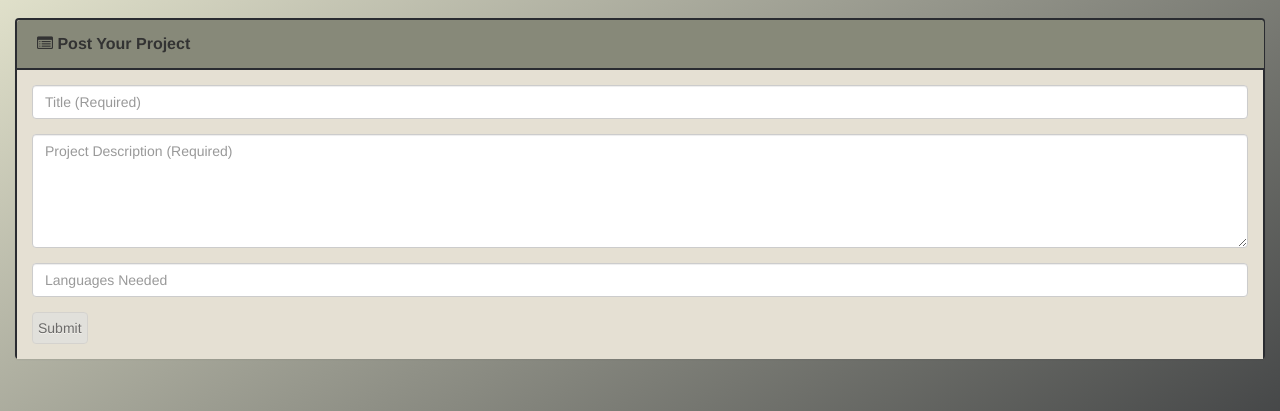
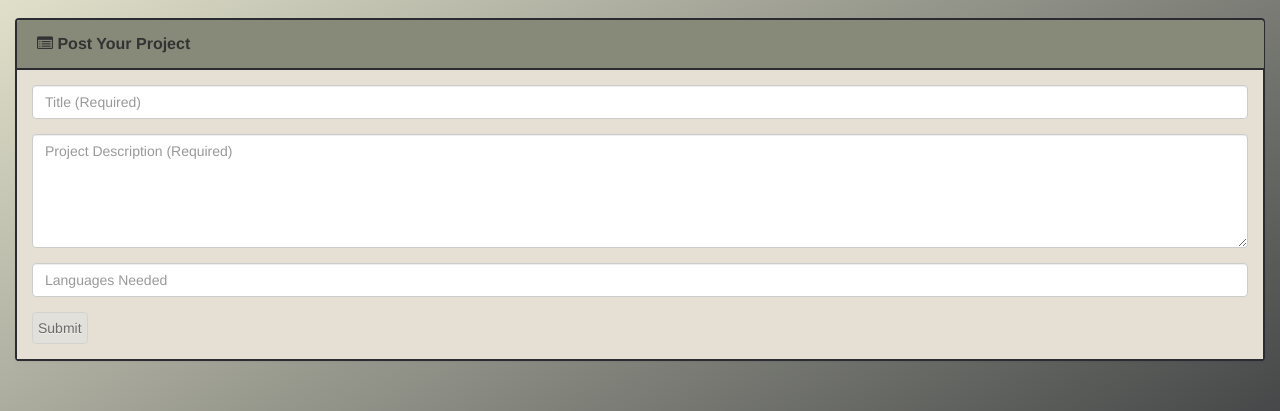
Before and after one commit to drewwmercer/developer-ocs, a React (Create React App) app in the folder client/: page /new in a window 1280 px wide. Shown: the part 167-578 px from the top of the page. Built offline with nearby package versions, Linux system fonts and the light colour scheme; no server answers; the HTML template or start-up script is replaced by a standard one.

Commit message:
Border styling

```diff
--- a/client/src/components/List/List.css
+++ b/client/src/components/List/List.css
@@ -1,6 +1,6 @@
 .list-overflow-container {
   max-height: 545px;
-  border: 1px solid #2a2c31;
+  border-bottom: 2px solid #2a2c31;
   border-bottom-right-radius: 4px;
   overflow-y: auto;
   overflow-x: hidden;
--- a/client/src/components/Nav/Nav.css
+++ b/client/src/components/Nav/Nav.css
@@ -23,7 +23,6 @@
 .branches {
   float: right;
   margin-top: 40px;
-  margin-right: 0px;
   width: 100%;
   background: #878979;
   border: 1px solid #2a2c31;
--- a/client/src/pages/NewProject/NewProject.css
+++ b/client/src/pages/NewProject/NewProject.css
@@ -4,6 +4,7 @@
 
 .panel-body {
   background: #e5e0d3;
+  border-bottom: 2px solid #2a2c31;
 }
 
 .panel {
```
